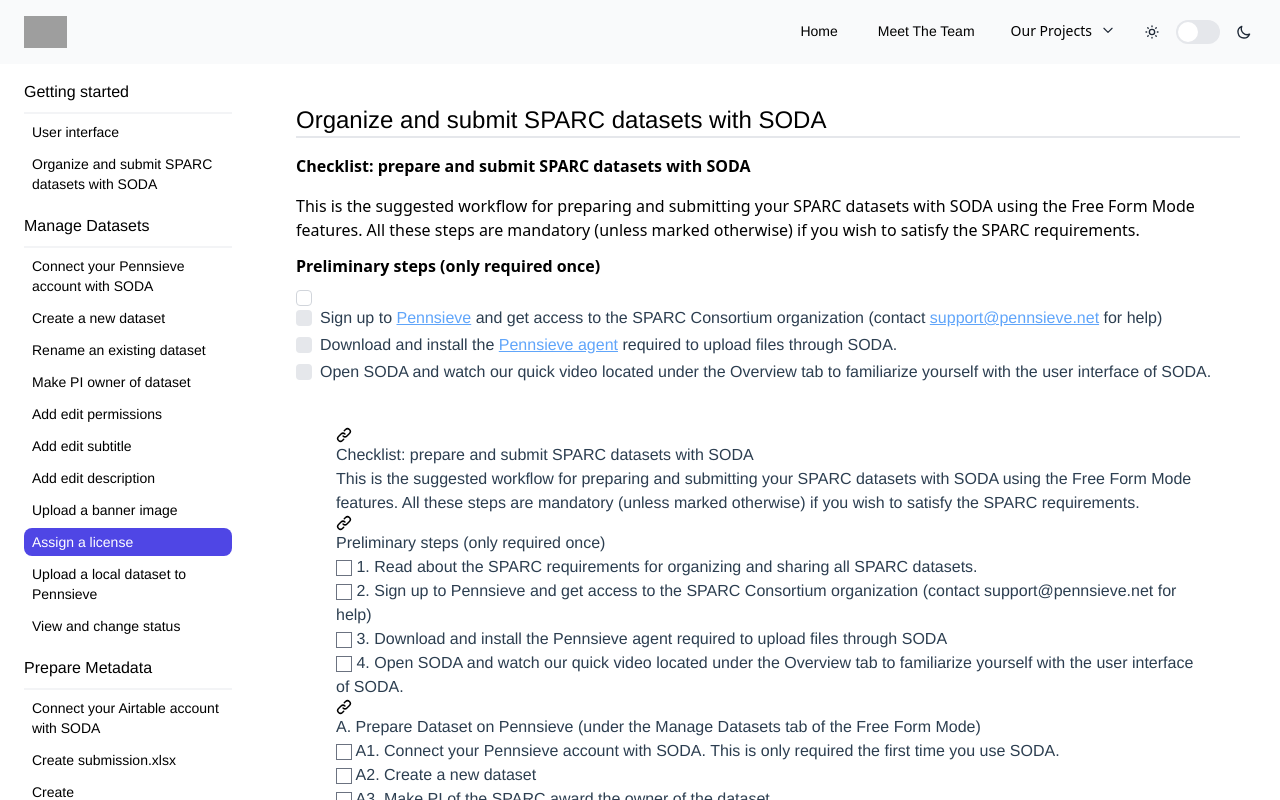
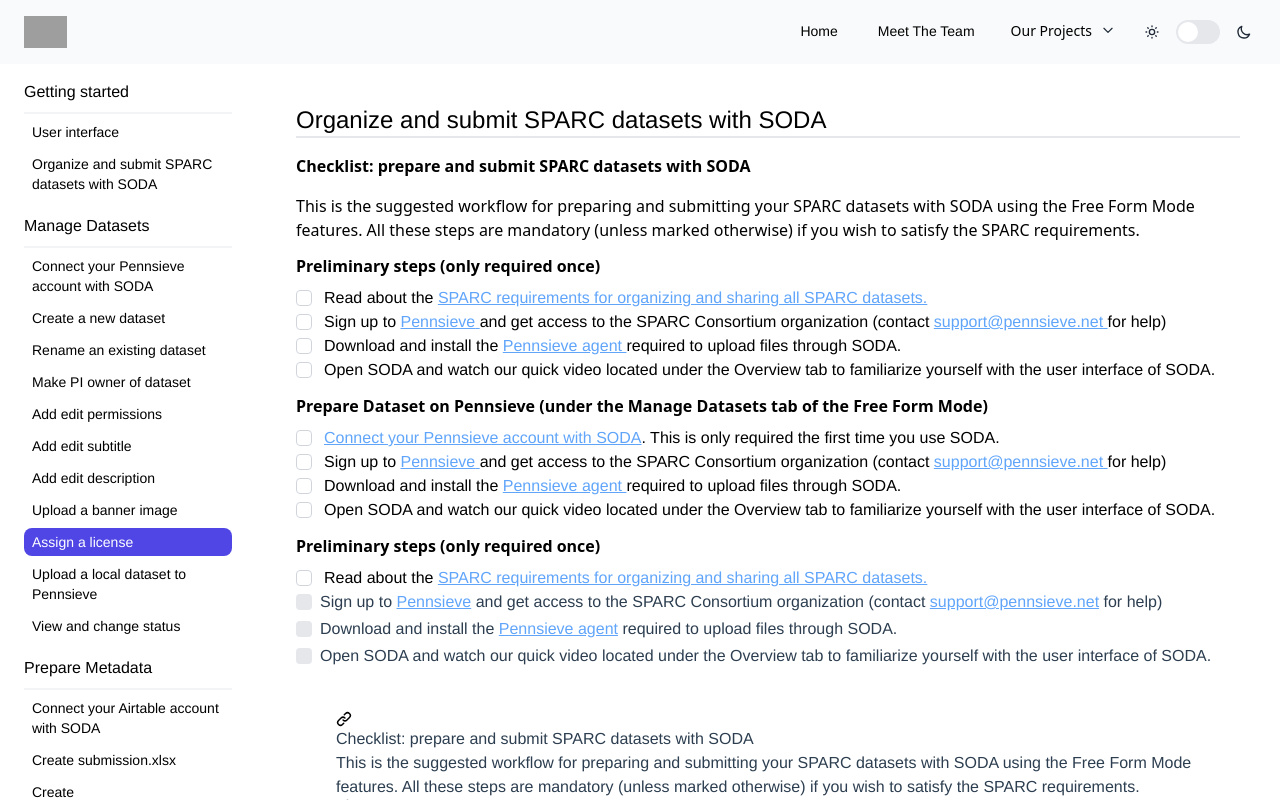
Before and after one commit to fairdataihub/fairdataihub.org, a Vue app: page /sodasparc/docs/Assign-a-license in a window 1280 px wide. Built offline with nearby package versions, Linux system fonts and the light colour scheme; grey boxes are pictures that could not be loaded.

Commit message:
Adjusted list

```diff
--- a/src/components/SodasparcDocs/docs/getting-started/OrganizeSubmit.vue
+++ b/src/components/SodasparcDocs/docs/getting-started/OrganizeSubmit.vue
@@ -19,8 +19,47 @@
   </div>
 
   <div class="flex flex-col">
+    <div v-for="item in organizeList" :key="item.section" class="mb-3">
       <h2
-      class="font-sans font-semibold text-base text-black dark:text-white mb-2"
+        class="
+          font-sans font-semibold
+          text-base text-black
+          dark:text-white
+          mb-2
+        "
+      >
+        {{ item.section }}
+      </h2>
+      <div class="flex flex-col">
+        <div v-for="subitem in item.items" :key="subitem.content">
+          <label class="flex">
+            <input
+              type="checkbox"
+              class="
+                mt-1
+                w-4
+                h-4
+                border-gray-300
+                rounded
+                disabled:opacity-50 disabled:cursor-not-allowed
+              "
+            />
+            <div class="ml-3">
+              <span class="span-content" v-html="subitem.content"> </span>
+            </div>
+          </label>
+        </div>
+      </div>
+    </div>
+
+    <div>
+      <h2
+        class="
+          font-sans font-semibold
+          text-base text-black
+          dark:text-white
+          mb-2
+        "
       >
         Preliminary steps (only required once)
       </h2>
@@ -39,9 +78,20 @@
               "
             />
             <div class="ml-3">
-            <span class="span-content"> </span>
+              <span class="span-content">
+                Read about the
+                <a
+                  href="https://sparc.science/help/7k8nEPuw3FjOq2HuS8OVsd"
+                  target="_blank"
+                  class="underline text-blue-400"
+                >
+                  SPARC requirements for organizing and sharing all SPARC
+                  datasets.
+                </a>
+              </span>
             </div>
           </label>
+        </div>
       </div>
 
       <div>
@@ -583,21 +633,18 @@ export default {
           section: "Preliminary steps (only required once)",
           items: [
             {
-              content: `
-                Read about the
+              content: `Read about the
                 <a
                   href="https://sparc.science/help/7k8nEPuw3FjOq2HuS8OVsd"
                   target="_blank"
                   class="underline text-blue-400"
                 >
                   SPARC requirements for organizing and sharing all SPARC
-                  datasets.</a
-                >
-              `,
+                  datasets.
+                </a>`,
             },
             {
-              content: `
-                Sign up to
+              content: `Sign up to
                 <a
                   href="https://app.pennsieve.net/"
                   target="_blank"
@@ -613,12 +660,68 @@ export default {
                 >
                   <span>support@pennsieve.net</span>
                 </a>
-                for help)
-              `,
+                for help)`,
             },
             {
-              content:
-                'Sign up to <a href="https://app.pennsieve.net/" target="_blank" class="underline text-blue-400"> <span>Pennsieve</span> </a> and get access to the SPARC Consortium organization (contact <a href="mailto:support@pennsieve.net" target="_blank" class="underline text-blue-400" > <span>support@pennsieve.net</span> </a> for help) ',
+              content: `Download and install the
+                <a
+                  href="https://docs.pennsieve.io/docs/the-pennsieve-agent"
+                  target="_blank"
+                  class="underline text-blue-400"
+                >
+                  <span>Pennsieve agent</span>
+                </a>
+                required to upload files through SODA.`,
+            },
+            {
+              content: `Open SODA and watch our quick video located under the Overview tab to familiarize yourself with the user interface of SODA.`,
+            },
+          ],
+        },
+        {
+          section:
+            "Prepare Dataset on Pennsieve (under the Manage Datasets tab of the Free Form Mode)",
+          items: [
+            {
+              content: `<a
+                  href="/sodasparc/docs/Connect-your-Pennsieve-account-with-SODA"
+                  class="underline text-blue-400"
+                >
+                  Connect your Pennsieve account with SODA</a>.
+                This is only required the first time you use SODA.`,
+            },
+            {
+              content: `Sign up to
+                <a
+                  href="https://app.pennsieve.net/"
+                  target="_blank"
+                  class="underline text-blue-400"
+                >
+                  <span>Pennsieve</span>
+                </a>
+                and get access to the SPARC Consortium organization (contact
+                <a
+                  href="mailto:support@pennsieve.net"
+                  target="_blank"
+                  class="underline text-blue-400"
+                >
+                  <span>support@pennsieve.net</span>
+                </a>
+                for help)`,
+            },
+            {
+              content: `Download and install the
+                <a
+                  href="https://docs.pennsieve.io/docs/the-pennsieve-agent"
+                  target="_blank"
+                  class="underline text-blue-400"
+                >
+                  <span>Pennsieve agent</span>
+                </a>
+                required to upload files through SODA.`,
+            },
+            {
+              content: `Open SODA and watch our quick video located under the Overview tab to familiarize yourself with the user interface of SODA.`,
             },
           ],
         },
```
Lines whose indentation alone changed are shown as unchanged.
